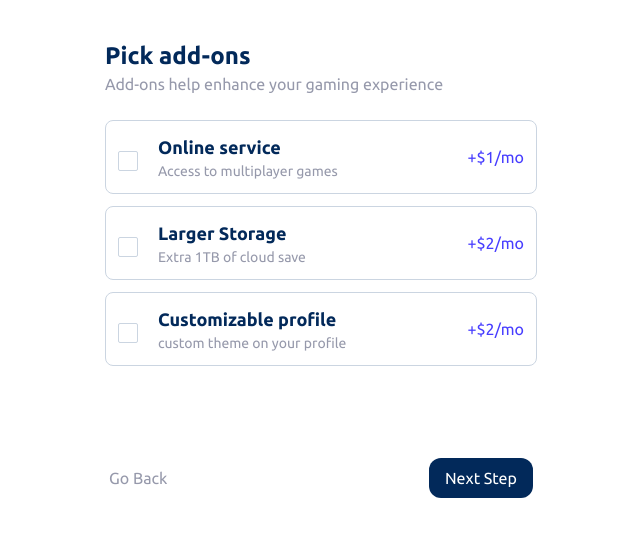
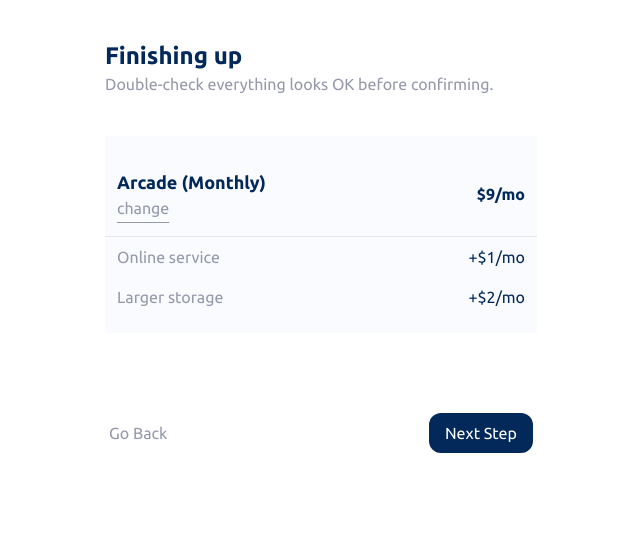
Before and after one commit to JohnAssebe/Multi-step-form, a React app: page / in a window 1280 px wide. Shown: the top 536 px of the page, without its empty margins (319-959 px from the left). Built offline with nearby package versions, Linux system fonts and the light colour scheme; the HTML template or start-up script is replaced by a standard one.

Commit message:
feat(step4): step four form complete :sparkles:

```diff
--- a/src/App.jsx
+++ b/src/App.jsx
@@ -1,8 +1,8 @@
-import ThirdStepForm from "./components/step3Form";
+import FourthStepForm from "./components/step4Form";
 function App() {
   return (
     <>
-      <ThirdStepForm />
+      <FourthStepForm />
     </>
   );
 }
--- a/src/components/step4Form.jsx
+++ b/src/components/step4Form.jsx
@@ -0,0 +1,42 @@
+const FourthStepForm = () => {
+  return (
+    <section className="w-full px-4 py-10 bg-White">
+      <div className="max-w-md px-2 mx-auto font-ubuntu">
+        <h4 className="text-2xl font-bold text-Marineblue">Finishing up</h4>
+        <p className="text-base text-Coolgray">
+          Double-check everything looks OK before confirming.
+        </p>
+        <div className="w-full py-4 my-10 bg-Alabaster">
+          <div className="flex items-center justify-between w-full px-3 py-4 border-b">
+            <div>
+              <h4 className="text-lg font-bold text-Marineblue">
+                Arcade (Monthly)
+              </h4>
+              <p className="underline cursor-pointer underline-offset-8 text-Coolgray">
+                change
+              </p>
+            </div>
+            <p className="font-bold text-Marineblue">$9/mo</p>
+          </div>
+
+          <div className="flex items-center justify-between w-full px-3 py-2">
+            <p className="text-Coolgray">Online service</p>
+            <p className="text-Marineblue">+$1/mo</p>
+          </div>
+          <div className="flex items-center justify-between w-full px-3 py-2">
+            <p className="text-Coolgray">Larger storage</p>
+            <p className="text-Marineblue">+$2/mo</p>
+          </div>
+        </div>
+        <div className="flex items-center justify-between w-full px-1 mt-20">
+          <button className="text-md text-Coolgray">Go Back</button>
+          <button className="px-4 py-2 text-white text-md bg-Marineblue rounded-xl">
+            Next Step
+          </button>
+        </div>
+      </div>
+    </section>
+  );
+};
+
+export default FourthStepForm;
```
